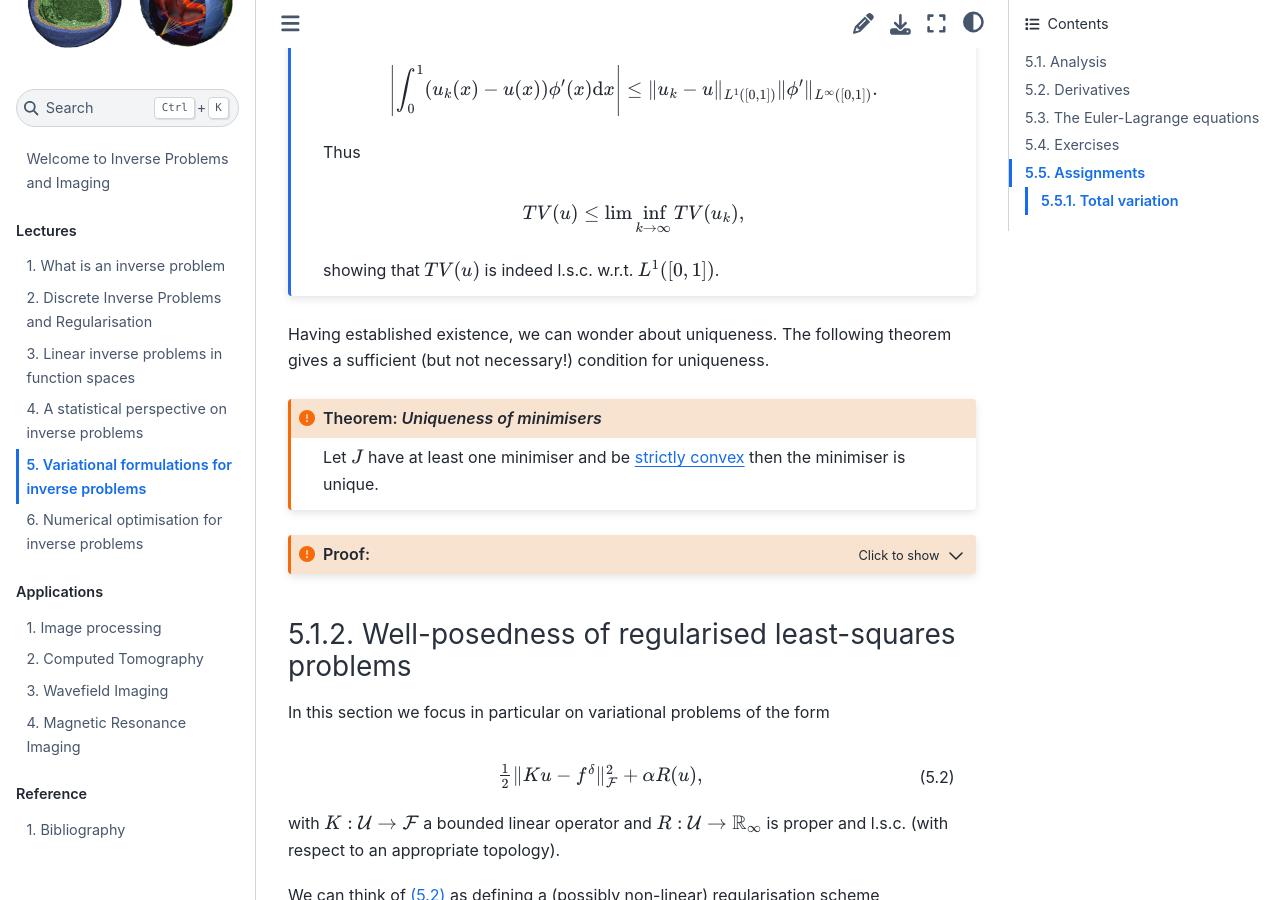
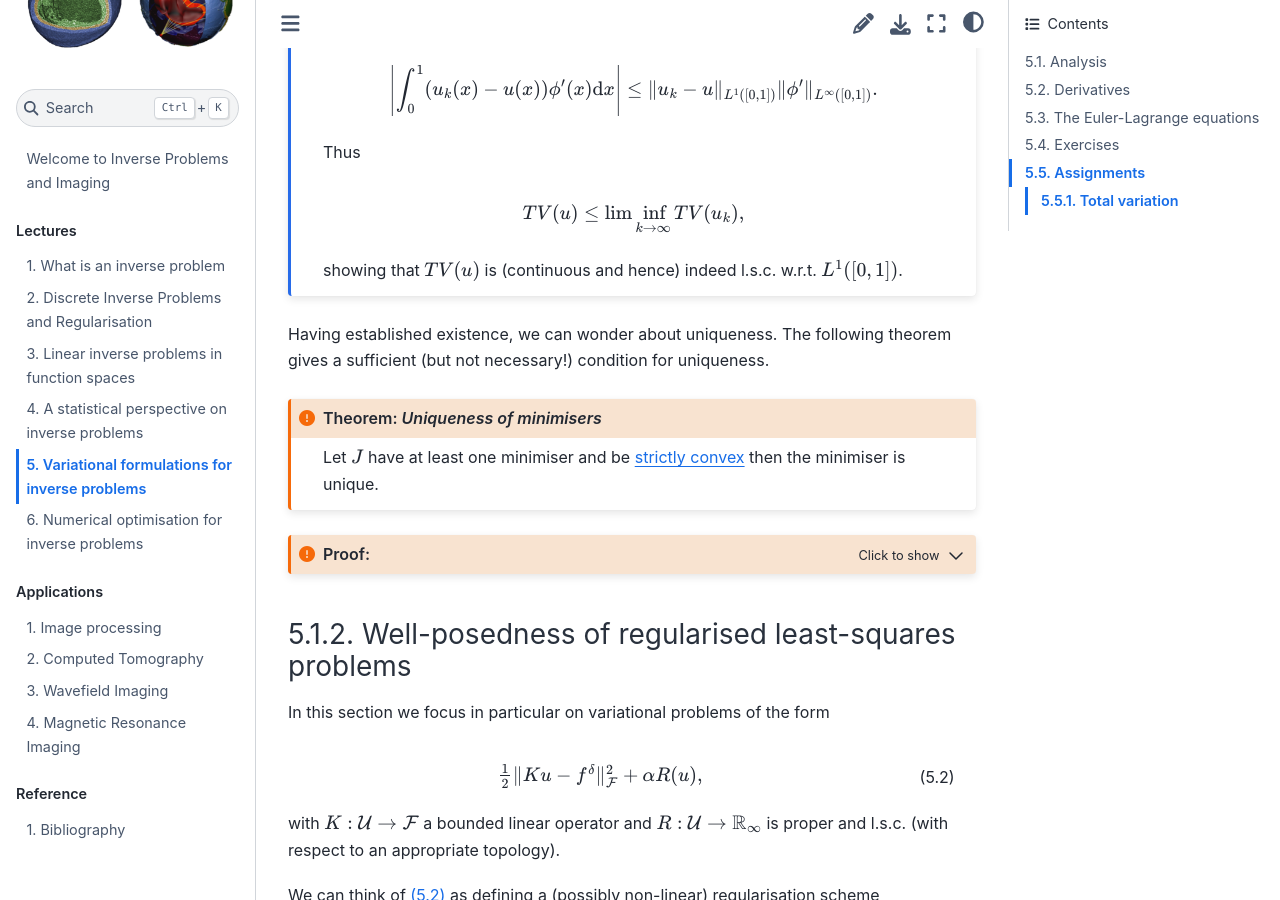
Before and after one commit to TristanvanLeeuwen/IP_and_Im_Lectures, a Jupyter Book: the page built from variational_formulations.md, in a window 1280 px wide and 900 px high, scrolled down 4658 px. Built offline with Jupyter Book 1.0.4 settings and Sphinx 7.4.7 and the Sphinx Book theme 1.1.4, drawn with Linux system fonts in a browser that asks for light colours.

Commit message:
Update variational_formulations.md
Please check but I think the TV regularization is even continuous with respect to the L1 norm and therefore lower-semi continuous. I added this.

````diff
--- a/variational_formulations.md
+++ b/variational_formulations.md
@@ -230,7 +230,7 @@ Thus
 
 $$TV(u) \leq \lim\inf_{k\rightarrow \infty} TV(u_k),$$
 
-showing that $TV(u)$ is indeed l.s.c. w.r.t. $L^1([0,1])$.
+showing that $TV(u)$ is (continuous and hence) indeed l.s.c. w.r.t. $L^1([0,1])$.
 ```
 
 Having established existence, we can wonder about uniqueness. The following theorem gives a sufficient (but not necessary!) condition for uniqueness.
````
